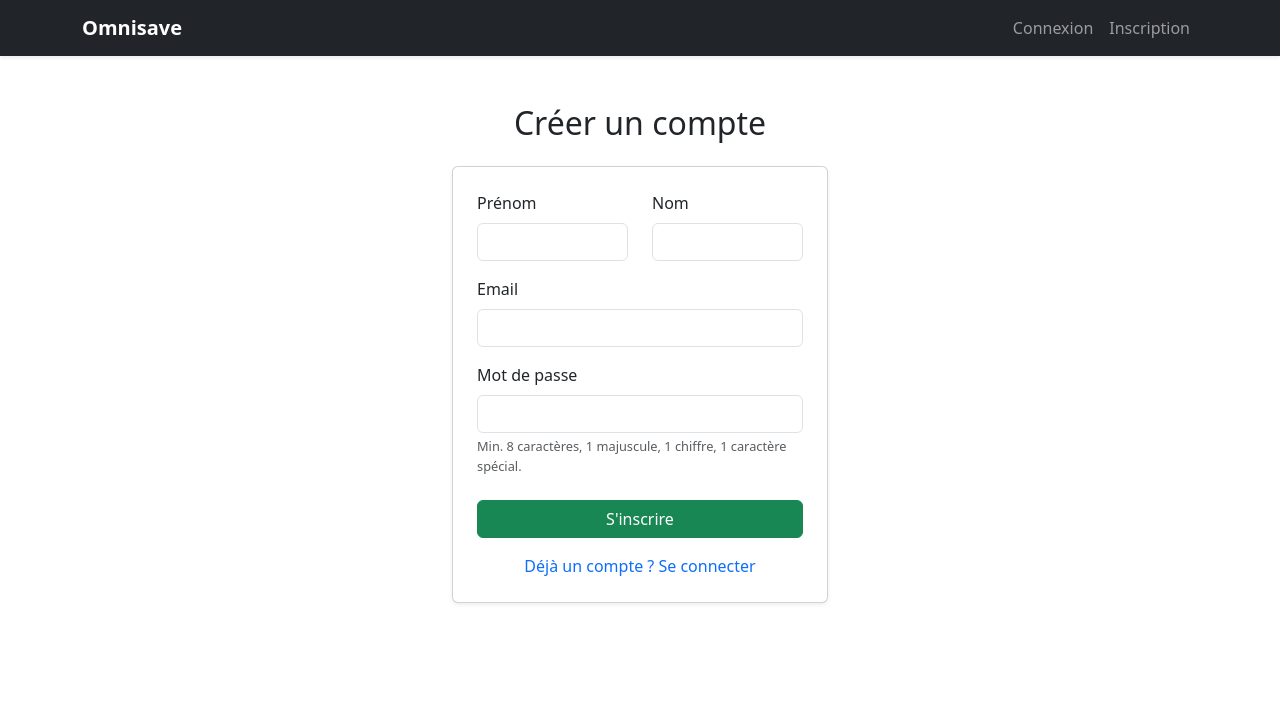
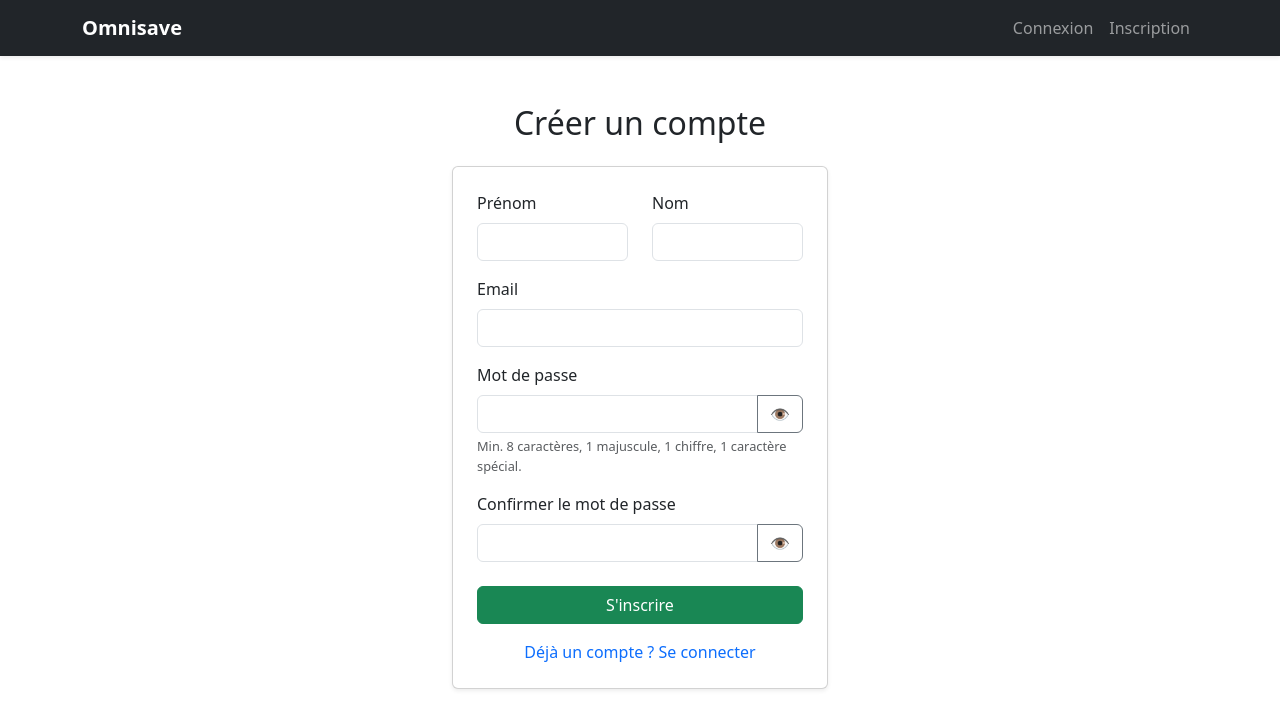
Before and after one commit to anthonymulapro-tech/Omnisave, a React (Vite) app in the folder frontend/: page /register in a window 1280 px wide. Shown: the top 728 px of the page. Built offline with nearby package versions, Linux system fonts and the light colour scheme.

Commit message:
feat(auth): add password confirmation field and visibility toggles to register form

```diff
--- a/frontend/src/components/RegisterForm.jsx
+++ b/frontend/src/components/RegisterForm.jsx
@@ -3,8 +3,8 @@ import { useNavigate, Link } from 'react-router-dom';
 
 /**
  * Component rendering the user registration form.
- * Handles user input, form submission, and communicates with the backend API
- * to create a new user account for the Omnisave platform.
+ * Handles user input, form submission, password matching validation,
+ * toggles for password visibility, and communicates with the backend API.
  *
  * @component
  * @returns {JSX.Element} The registration form interface.
@@ -12,15 +12,20 @@ import { useNavigate, Link } from 'react-router-dom';
 function RegisterForm() {
     const [email, setEmail] = useState('');
     const [password, setPassword] = useState('');
+    const [confirmPassword, setConfirmPassword] = useState('');
     const [firstName, setFirstName] = useState('');
     const [lastName, setLastName] = useState('');
     const [message, setMessage] = useState(null);
+
+    // NEW: States to handle password visibility
+    const [showPassword, setShowPassword] = useState(false);
+    const [showConfirmPassword, setShowConfirmPassword] = useState(false);
 
     const navigate = useNavigate();
 
     /**
      * Handles the form submission to register a new user.
-     * Prevents default page reload, validates password strength,
+     * Prevents default page reload, validates password match and strength locally,
      * and sends a POST request to the API.
      *
      * @param {React.FormEvent<HTMLFormElement>} e - The form submission event.
@@ -28,7 +33,16 @@ function RegisterForm() {
     const handleRegister = async (e) => {
         e.preventDefault();
 
-        // Regex: Min 8 chars, 1 uppercase, 1 lowercase, 1 number, 1 special char
+        // 1. Local Validation: Check if passwords match
+        if (password !== confirmPassword) {
+            setMessage({
+                type: 'warning',
+                text: '⚠️ Les deux mots de passe ne correspondent pas.'
+            });
+            return;
+        }
+
+        // 2. Local Validation: Password strength
         const passwordRegex = /^(?=.*[a-z])(?=.*[A-Z])(?=.*\d)(?=.*[@$!%*?&])[A-Za-z\d@$!%*?&]{8,}$/;
 
         if (!passwordRegex.test(password)) {
@@ -36,10 +50,10 @@ function RegisterForm() {
                 type: 'warning',
                 text: '⚠️ Le mot de passe doit contenir au moins 8 caractères, une majuscule, un chiffre et un caractère spécial.'
             });
-            return; // Stop the execution here, do not send the fetch request
+            return;
         }
-        // -----------------------------------------
 
+        // 3. API Request
         try {
             const response = await fetch('http://127.0.0.1:5000/api/auth/register', {
                 method: 'POST',
@@ -47,6 +61,7 @@ function RegisterForm() {
                 body: JSON.stringify({
                     email: email,
                     password: password,
+                    confirm_password: confirmPassword,
                     first_name: firstName,
                     last_name: lastName
                 }),
@@ -88,12 +103,50 @@ function RegisterForm() {
                     <input type="email" className="form-control" value={email} onChange={(e) => setEmail(e.target.value)} required />
                 </div>
 
-                <div className="mb-4">
+                <div className="mb-3">
                     <label className="form-label">Mot de passe</label>
-                    <input type="password" className="form-control" value={password} onChange={(e) => setPassword(e.target.value)} required />
-
+                    {/* NEW: Input group for password with toggle button */}
+                    <div className="input-group">
+                        <input
+                            type={showPassword ? "text" : "password"}
+                            className="form-control"
+                            value={password}
+                            onChange={(e) => setPassword(e.target.value)}
+                            required
+                        />
+                        <button
+                            className="btn btn-outline-secondary"
+                            type="button"
+                            onClick={() => setShowPassword(!showPassword)}
+                            aria-label="Toggle password visibility"
+                        >
+                            {showPassword ? "🙈" : "👁️"}
+                        </button>
+                    </div>
                     <div className="form-text" style={{ fontSize: '0.8rem' }}>
                         Min. 8 caractères, 1 majuscule, 1 chiffre, 1 caractère spécial.
+                    </div>
+                </div>
+
+                <div className="mb-4">
+                    <label className="form-label">Confirmer le mot de passe</label>
+                    {/* NEW: Input group for confirm password with toggle button */}
+                    <div className="input-group">
+                        <input
+                            type={showConfirmPassword ? "text" : "password"}
+                            className="form-control"
+                            value={confirmPassword}
+                            onChange={(e) => setConfirmPassword(e.target.value)}
+                            required
+                        />
+                        <button
+                            className="btn btn-outline-secondary"
+                            type="button"
+                            onClick={() => setShowConfirmPassword(!showConfirmPassword)}
+                            aria-label="Toggle confirm password visibility"
+                        >
+                            {showConfirmPassword ? "🙈" : "👁️"}
+                        </button>
                     </div>
                 </div>
 
```
